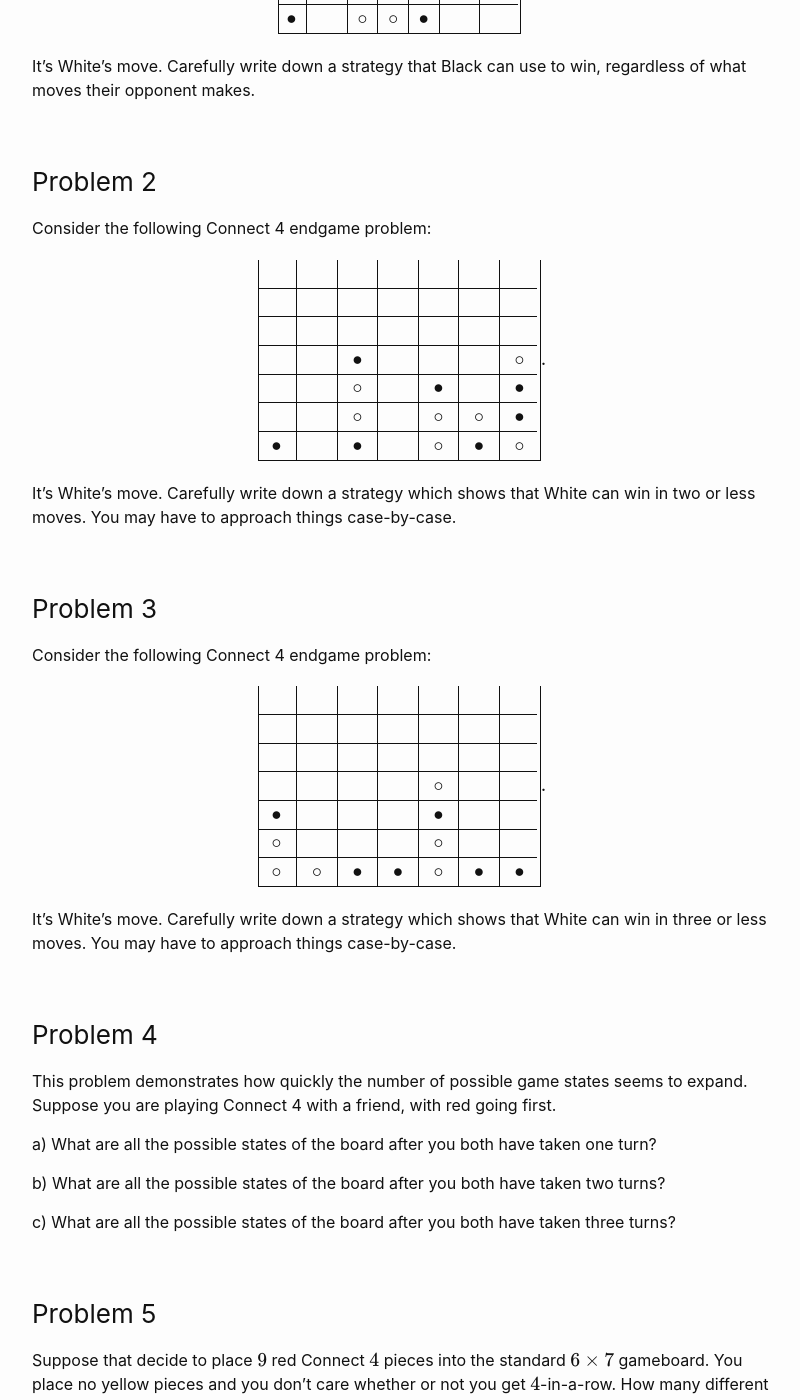
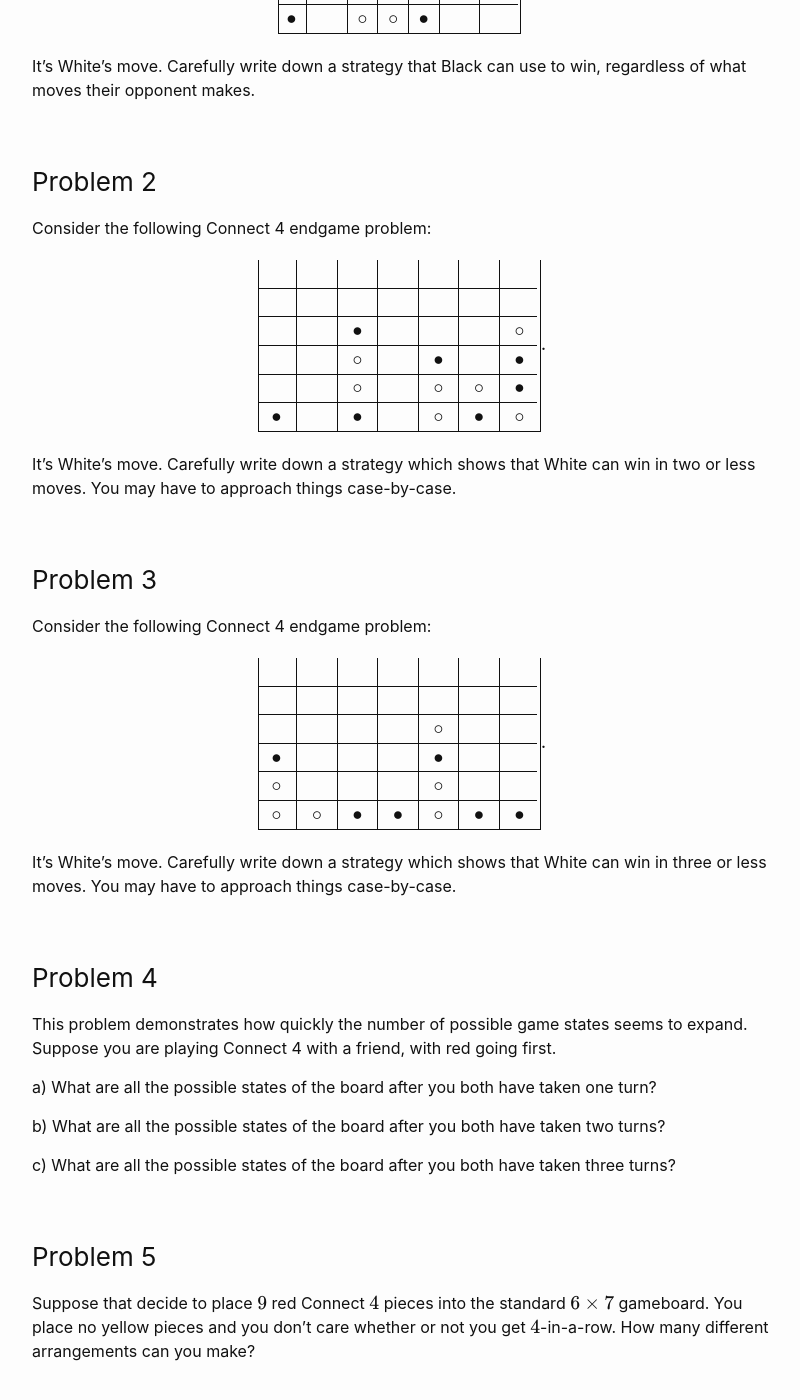
Before and after one commit to wcasper/math180fall2026, a Jekyll site: the page built from _inclass/task2.md, in a window 1280 px wide and 1400 px high, scrolled down 670 px. Shown: the whole window, without its empty margins (238-1038 px from the left). Built offline with Jekyll 4.4.1, drawn with Linux system fonts in a browser that asks for light colours; formulas are drawn with MathJax 3.

Commit message:
fixed typo

```diff
--- a/_inclass/task2.md
+++ b/_inclass/task2.md
@@ -33,7 +33,6 @@ Consider the following Connect 4 endgame problem:
 $$\begin{array}{|c|c|c|c|c|c|c|}
 \quad & \quad & \quad & \quad & \quad & \quad & \quad\\\hline
 \quad & \quad & \quad & \quad & \quad & \quad & \quad\\\hline
-\quad & \quad & \quad & \quad & \quad & \quad & \quad\\\hline
 \quad & \quad & \bullet & \quad & \quad & \quad & \circ\\\hline
 \quad & \quad & \circ & \quad & \bullet & \quad & \bullet\\\hline
 \quad & \quad & \circ & \quad & \circ & \circ & \bullet\\\hline
@@ -48,7 +47,6 @@ You may have to approach things case-by-case.
 Consider the following Connect 4 endgame problem:
 
 $$\begin{array}{|c|c|c|c|c|c|c|}
-\quad & \quad & \quad & \quad & \quad & \quad & \quad\\\hline
 \quad & \quad & \quad & \quad & \quad & \quad & \quad\\\hline
 \quad & \quad & \quad & \quad & \quad & \quad & \quad\\\hline
 \quad & \quad & \quad & \quad & \circ & \quad & \quad\\\hline
```
